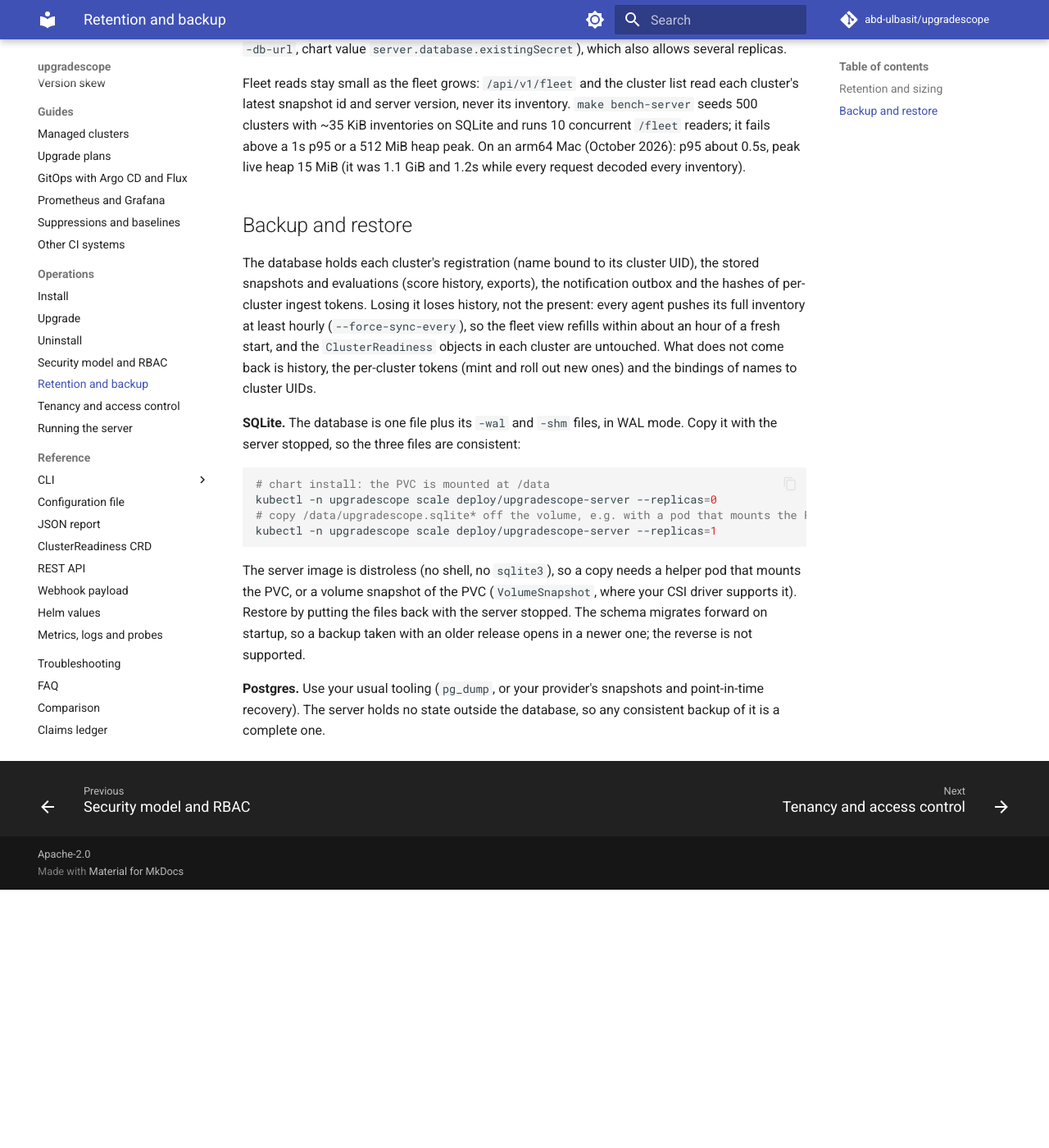
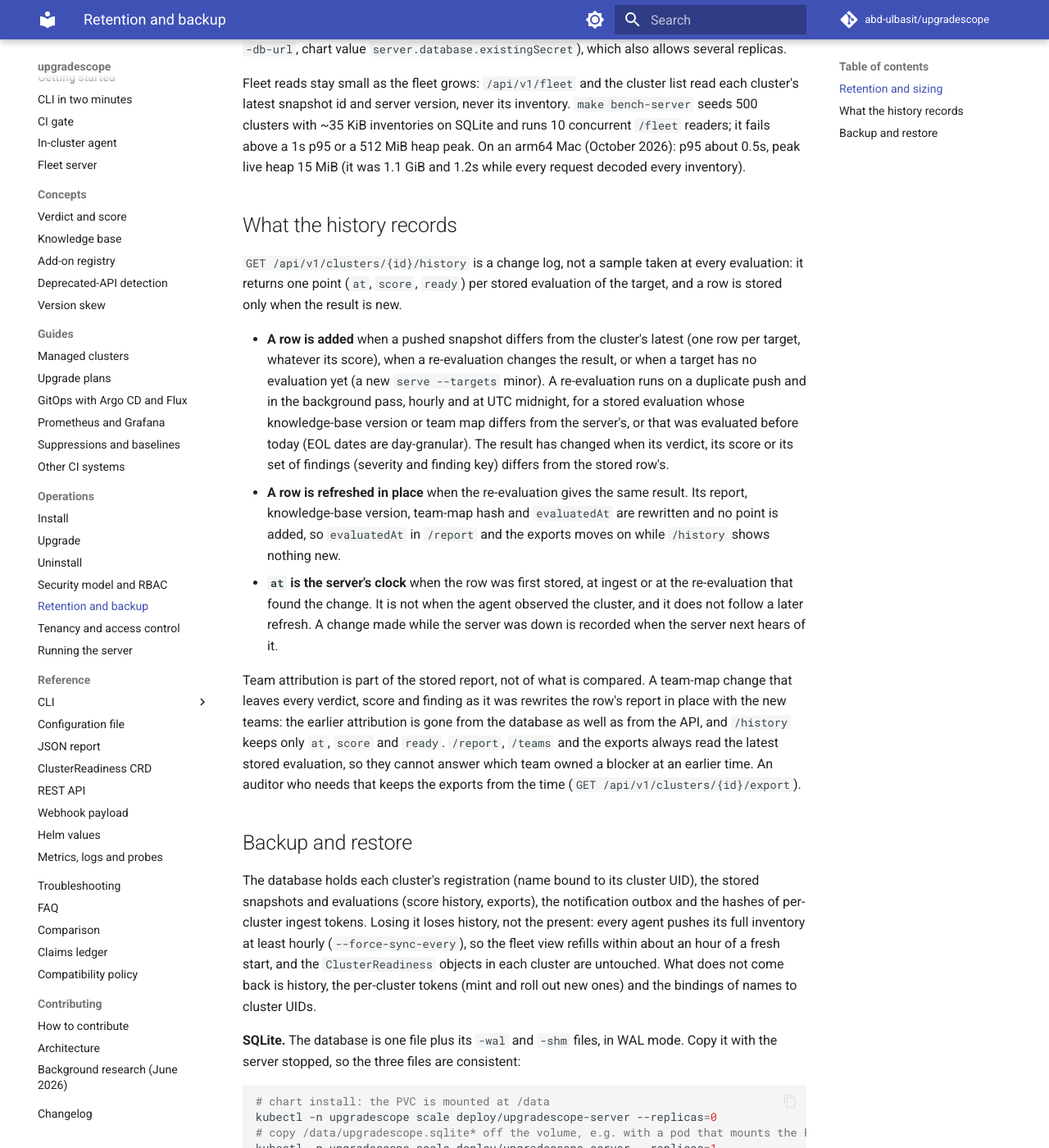
Before and after one commit to abd-ulbasit/upgradescope, an MkDocs documentation site: the page built from docs/operations/retention-and-backup.md, in a window 1280 px wide and 1400 px high, scrolled down 892 px. Shown: the whole window at 82% size. Built offline with MkDocs 1.6.1 and Material for MkDocs 9.7.7, drawn with Linux system fonts in a browser that asks for light colours; comment, search, counter and statistics services are not loaded; before the commit the page ends 1977 px from its top, so only the background shows below that.

Commit message:
docs(operations): say exactly what produces a /history row
/history returns one point per stored evaluation, and a re-evaluation with
the same verdict, score and finding keys refreshes the row in place
(report, team attribution, knowledge-base version, evaluatedAt) instead of
adding one. The docs said only that a changed result adds an evaluation, so
a reader could expect an auditor trail of team ownership that the server
does not keep. State what adds a row, what refreshes one, that 'at' is the
server's clock, and that earlier attribution is not retrievable.

Refs #200

Co-Authored-By: Claude Fable 5 <noreply@anthropic.com>

```diff
--- a/docs/operations/retention-and-backup.md
+++ b/docs/operations/retention-and-backup.md
@@ -48,6 +48,40 @@ or a 512 MiB heap peak. On an arm64 Mac (October 2026): p95 about 0.5s,
 peak live heap 15 MiB (it was 1.1 GiB and 1.2s while every request
 decoded every inventory).
 
+## What the history records
+
+`GET /api/v1/clusters/{id}/history` is a change log, not a sample taken at
+every evaluation: it returns one point (`at`, `score`, `ready`) per stored
+evaluation of the target, and a row is stored only when the result is new.
+
+- **A row is added** when a pushed snapshot differs from the cluster's
+  latest (one row per target, whatever its score), when a re-evaluation
+  changes the result, or when a target has no evaluation yet (a new
+  `serve --targets` minor). A re-evaluation runs on a duplicate push and in
+  the background pass, hourly and at UTC midnight, for a stored evaluation
+  whose knowledge-base version or team map differs from the server's, or
+  that was evaluated before today (EOL dates are day-granular). The result
+  has changed when its verdict, its score or its set of findings (severity
+  and finding key) differs from the stored row's.
+- **A row is refreshed in place** when the re-evaluation gives the same
+  result. Its report, knowledge-base version, team-map hash and
+  `evaluatedAt` are rewritten and no point is added, so `evaluatedAt` in
+  `/report` and the exports moves on while `/history` shows nothing new.
+- **`at` is the server's clock** when the row was first stored, at ingest or
+  at the re-evaluation that found the change. It is not when the agent
+  observed the cluster, and it does not follow a later refresh. A change
+  made while the server was down is recorded when the server next hears of
+  it.
+
+Team attribution is part of the stored report, not of what is compared. A
+team-map change that leaves every verdict, score and finding as it was
+rewrites the row's report in place with the new teams: the earlier
+attribution is gone from the database as well as from the API, and
+`/history` keeps only `at`, `score` and `ready`. `/report`, `/teams` and the
+exports always read the latest stored evaluation, so they cannot answer
+which team owned a blocker at an earlier time. An auditor who needs that
+keeps the exports from the time (`GET /api/v1/clusters/{id}/export`).
+
 ## Backup and restore
 
 The database holds each cluster's registration (name bound to its cluster
```
Also changed, not shown: docs/claims.md (+1 -1 lines), 1 other file.
